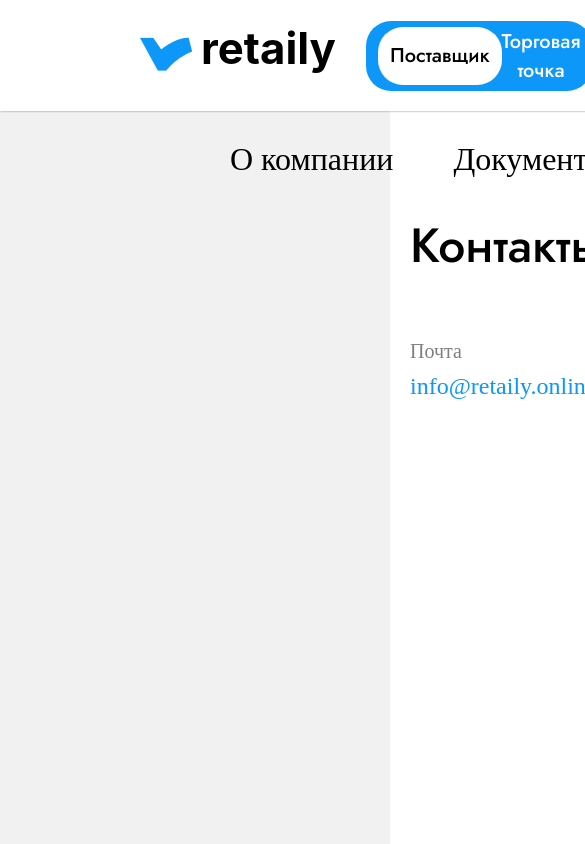
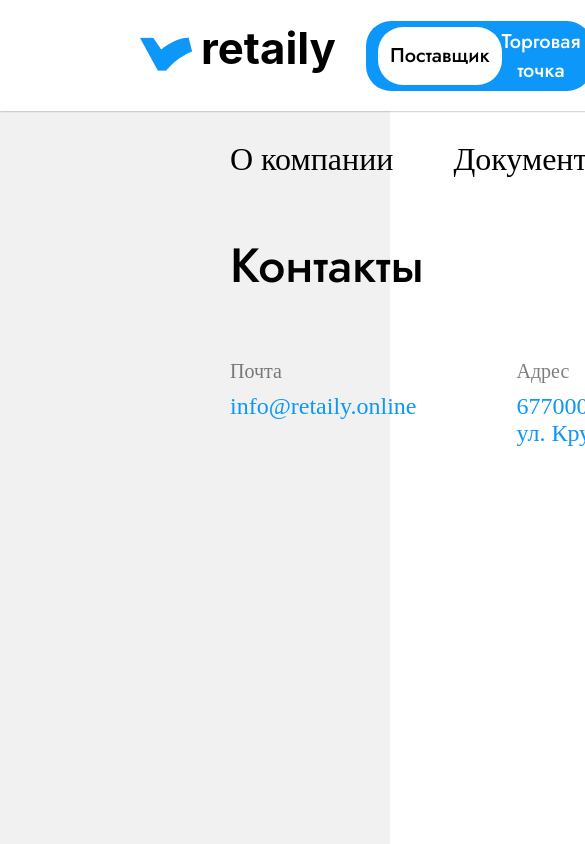
Before and after one commit to Aytaldeg/Test-App, a React (Create React App) app: page /contacts in a window 390 px wide. Shown: the top 844 px of the page, 585 px wide, since content can reach past the window. Built offline with nearby package versions, Linux system fonts and the light colour scheme; a web font is replaced by a local one.

Commit message:
#End contacts tablet

```diff
--- a/src/components/Pages/Contact/Contact.tsx
+++ b/src/components/Pages/Contact/Contact.tsx
@@ -1,12 +1,62 @@
+import { Fragment } from "react";
 import Sidebar from "../../Sidebar/Sidebar";
+import { isMobile } from "react-device-detect";
 
 function Contact() {
   return (
     <div className="contacts">
       <div className="contacts-bg" />
       <div className="wrapper">
+        <Sidebar />
+
+        {isMobile ? (
+          <Fragment>
+            {" "}
             <div className="contacts-main">
-          <Sidebar />
+              <div className="contacts-content">
+                <div className="contacts-contents">
+                  <div className="contacts-contacts">
+                    <div className="contacts-left">
+                      {" "}
+                      <div className="contacts-place">
+                        <div className="contacts-name">Почта</div>
+                        <div className="contacts-data">info@retaily.online</div>
+                      </div>
+                      <div className="contacts-place">
+                        <div className="contacts-name">Почтовый адрес</div>
+                        <div className="contacts-data">
+                          677000, г. Якутск,
+                          <br /> ул. Крупской 13, офис 505
+                        </div>
+                      </div>
+                    </div>
+                    <div className="contacts-right">
+                      {" "}
+                      <div className="contacts-place">
+                        <div className="contacts-name">Фактический адрес</div>
+                        <div className="contacts-data">
+                          677000, г. Якутск,
+                          <br /> ул. Крупской 13, офис 505
+                        </div>
+                      </div>
+                    </div>
+                  </div>
+                  <div className="contacts-map">
+                    <iframe
+                      src="https://yandex.ru/map-widget/v1/?um=constructor%3A64479069d182672f6b4222d0b165b19af5b687cff8ef2008a82dcee32b58f8ad&amp;source=constructor"
+                      width="800"
+                      height="500"
+                      frameBorder="0"
+                    ></iframe>
+                  </div>
+                </div>
+              </div>
+            </div>
+          </Fragment>
+        ) : (
+          <Fragment>
+            {" "}
+            <div className="contacts-main">
               <div className="contacts-content">
                 <div className="contacts-title">Контакты</div>
                 <div className="contacts-contents">
@@ -34,6 +84,8 @@ function Contact() {
                 </div>
               </div>
             </div>
+          </Fragment>
+        )}
       </div>
     </div>
   );
--- a/src/components/styles/contacts.scss
+++ b/src/components/styles/contacts.scss
@@ -39,9 +39,118 @@ $semibold_font: "Jost-SemiBold";
   top: 101px;
 
   @media (max-width: 1200px) {
+    height: 2010px;
+    position: relative;
+    top: 101px;
+  }
+
+  @media (max-width: 1200px) {
     .wrapper {
       position: relative;
       top: 40px;
+    }
+  }
+
+  @media (max-width: 1200px) {
+    .contacts {
+      &-bg {
+        position: absolute;
+        background-color: #7b757d;
+        opacity: 0.1;
+        top: 0;
+        left: 0;
+        right: 0;
+        bottom: 0;
+      }
+
+      &-main {
+        display: flex;
+        flex-direction: row;
+        width: 100%;
+      }
+
+      &-sidepanel {
+        color: black;
+        width: 30%;
+        text-align: left;
+        font-size: 32px;
+        font-family: $regular_font;
+        display: flex;
+        flex-direction: column;
+        gap: 20px;
+        margin-top: 80px;
+        position: fixed;
+        left: 300px;
+        z-index: 2;
+      }
+
+      &-active {
+        color: #0c97f9;
+      }
+
+      &-content {
+        display: flex;
+        flex-direction: column;
+        width: 70%;
+        margin-top: 90px;
+        position: relative;
+        left: 230px;
+      }
+
+      &-contents {
+        position: relative;
+        left: 50px;
+        margin-top: 40px;
+        position: relative;
+        left: 0px;
+      }
+
+      &-title {
+        text-align: start;
+        font-family: $font;
+        font-size: 48px;
+      }
+
+      &-contents {
+        display: flex;
+        flex-direction: column;
+        text-align: start;
+      }
+
+      &-contacts {
+        display: flex;
+        flex-direction: row;
+        gap: 100px;
+        margin-top: 20px;
+      }
+
+      &-place {
+        display: flex;
+        flex-direction: column;
+        gap: 10px;
+      }
+
+      &-name {
+        opacity: 0.5;
+        font-size: 20px;
+        font-family: $regular_font;
+      }
+
+      &-data {
+        color: #0c97f9;
+        font-size: 24px;
+        font-family: $regular_font;
+      }
+
+      &-map {
+        margin-top: 80px;
+      }
+
+      &-left {
+        display: flex;
+        flex-direction: column;
+        gap: 80px;
+      }
     }
   }
 
@@ -84,9 +193,9 @@ $semibold_font: "Jost-SemiBold";
     display: flex;
     flex-direction: column;
     width: 70%;
-    margin-top: 70px;
+    margin-top: 90px;
     position: relative;
-    left: 410px;
+    left: 230px;
   }
 
   &-contents {
```
Lines whose indentation alone changed are shown as unchanged.
